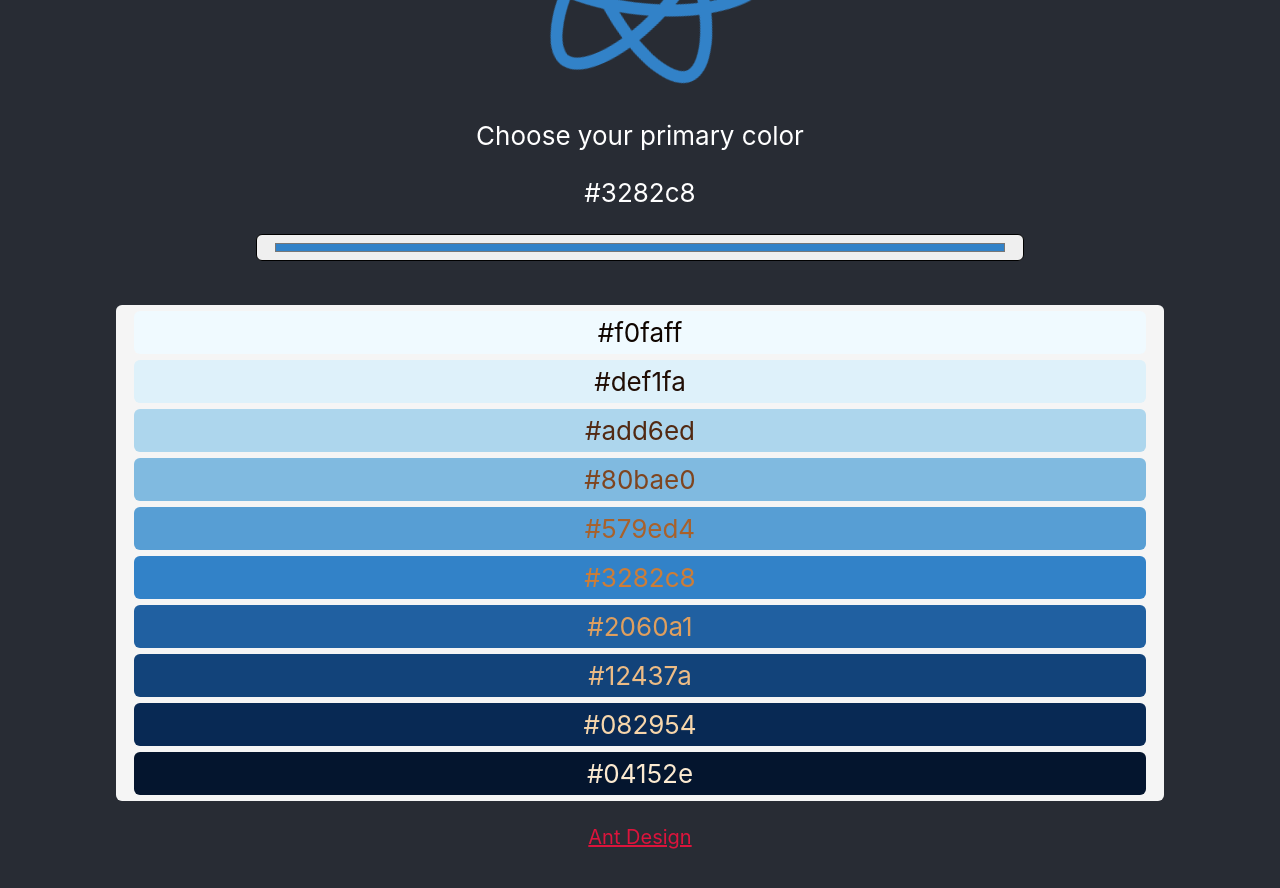
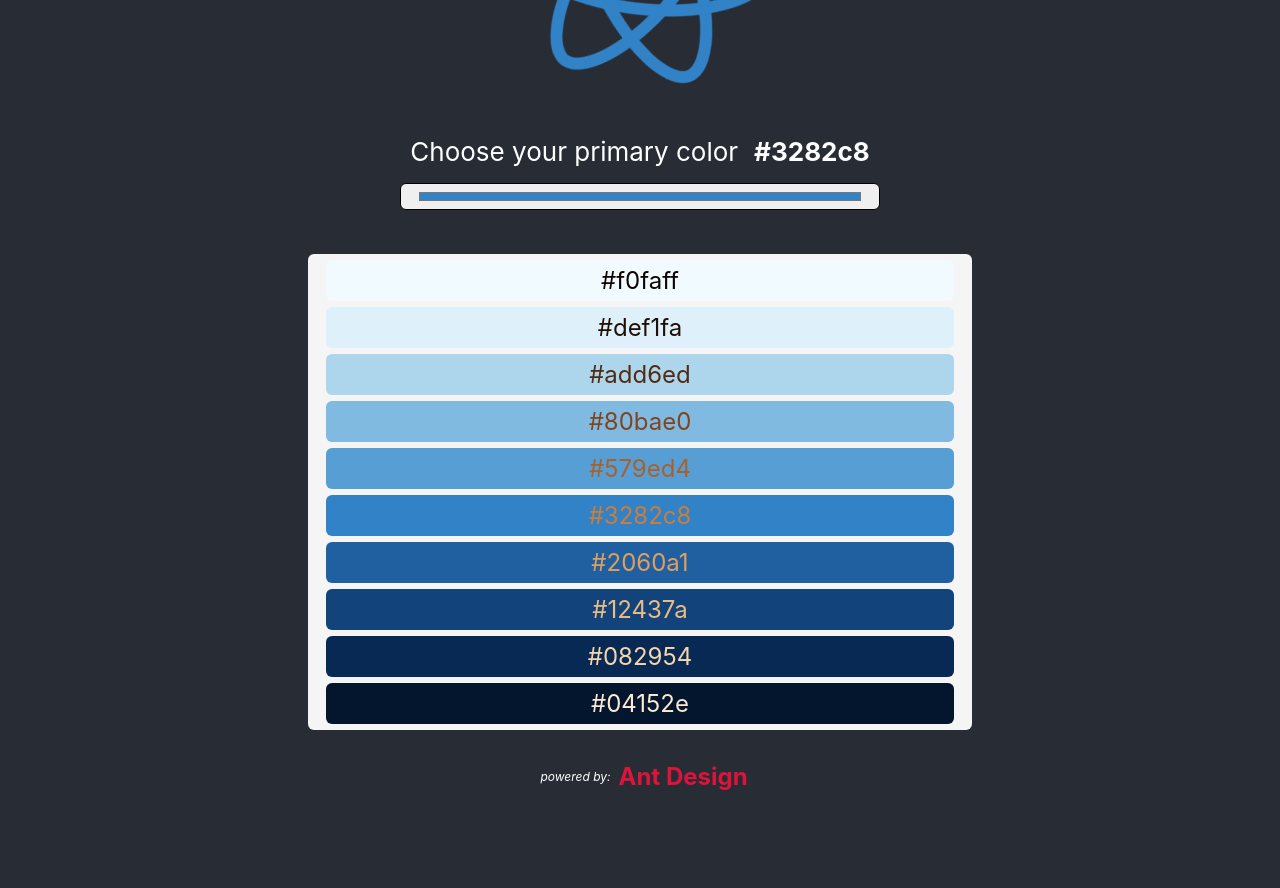
Before and after one commit to MCesarczyk/color-theme-generator, a React (Create React App) app: page / in a window 1280 px wide. Shown: the part 200-1088 px from the top of the page. After the commit the page ends 1039 px from the top, so only its background shows below. Built offline with nearby package versions, Linux system fonts and the light colour scheme.

Commit message:
update layout

```diff
--- a/src/App.js
+++ b/src/App.js
@@ -6,7 +6,8 @@ import { ReactComponent as ReactLogo } from "./assets/reactLogo.svg";
 import { colorsCalculate } from './utils/colorsCalculate';
 import { debounce } from './utils/debounce';
 import { Wrapper } from './shared/Wrapper';
-import { Header } from './shared/Header';
+import Headline from './shared/Headline';
+import { Body } from './shared/Body';
 import Footer from './shared/Footer';
 
 const App = () => {
@@ -23,20 +24,22 @@ const App = () => {
 
   return (
     <Wrapper>
-      <Header>
+      <Body>
         <Logo color={primary} >
           <ReactLogo height="100%" />
         </Logo>
-
-        Choose your primary color
-        <p>{primary}</p>
+        <Headline
+          title="Choose your primary color"
+          value={primary}
+          >
+        </Headline>
         <Input
           value={primary}
           onChange={e => handleChange(e.target.value)}
         />
         <ColorPalette palette={palette} />
         <Footer />
-      </Header>
+      </Body>
     </Wrapper>
   );
 }
--- a/src/core/ColorPalette/styled.js
+++ b/src/core/ColorPalette/styled.js
@@ -24,4 +24,9 @@ export const Badge = styled.li.attrs(props => ({
     padding: 6px 24px;
     border-radius: 6px;
     margin: 6px;
+    font-size: 24px;
+
+    @media (max-width: 576px) {
+        font-size: 20px;
+    }
 `;
--- a/src/core/Input/styled.js
+++ b/src/core/Input/styled.js
@@ -4,5 +4,5 @@ export const StyledInput = styled.input`
     padding: 0.25rem 1rem;
     margin-bottom: 1.25rem;
     border-radius: 6px;
-    width: 60vw;
+    width: 60%;
 `;
--- a/src/index.js
+++ b/src/index.js
@@ -12,12 +12,14 @@ body {
     sans-serif;
   -webkit-font-smoothing: antialiased;
   -moz-osx-font-smoothing: grayscale;
+  background-color: #282c34;
 }
 
 code {
   font-family: source-code-pro, Menlo, Monaco, Consolas, 'Courier New',
     monospace;
-}`
+}
+`
 
 ReactDOM.render(
   <React.StrictMode>
--- a/src/shared/Header/index.js
+++ b/src/shared/Body/index.js
@@ -1,6 +1,6 @@
 import styled from "styled-components";
 
-export const Header = styled.header`
+export const Body = styled.header`
     background-color: #282c34;
     min-height: 100vh;
     display: flex;
--- a/src/shared/Footer/index.js
+++ b/src/shared/Footer/index.js
@@ -1,6 +1,11 @@
-import { FooterLink } from "./styled";
+import { Space } from "../Space";
+import { FooterLabel, FooterLink } from "./styled";
 
 const Footer = () => (
+  <Space footer>
+  <FooterLabel>
+    powered by:
+  </FooterLabel>
     <FooterLink
       className="App-link"
       href="https://ant.design/"
@@ -9,6 +14,7 @@ const Footer = () => (
     >
       Ant Design
     </FooterLink>
+  </Space>
 );
 
 export default Footer;
--- a/src/shared/Footer/styled.js
+++ b/src/shared/Footer/styled.js
@@ -1,7 +1,20 @@
 import styled from "styled-components";
+
+export const FooterLabel = styled.span`
+    font-size: 0.75rem;
+    font-style: italic;
+    margin-left: 0.5rem;
+    margin-right: 0.5rem;
+`;
 
 export const FooterLink = styled.a`
     color: crimson;
-    font-size: 1.25rem;
-    margin-bottom: 3rem;
+    font-size: 1.5rem;
+    font-weight: 700;
+    text-decoration: none;
+    transition: 0.5s all;
+
+    &:hover {
+        filter: brightness(2.5);
+    }
 `;
--- /dev/null
+++ b/src/shared/Headline/index.js
@@ -0,0 +1,15 @@
+import { Space } from "../Space";
+import { Paragraph, Title } from "./styled";
+
+const Headline = ({ title, value }) => (
+    <Space>
+        <Title>
+            {title}
+        </Title>
+        <Paragraph>
+            {value}
+        </Paragraph>
+    </Space>
+);
+
+export default Headline;
--- /dev/null
+++ b/src/shared/Headline/styled.js
@@ -0,0 +1,11 @@
+import styled from "styled-components";
+
+export const Title = styled.h1`
+    font: inherit;
+    margin: 0.5rem;;
+`;
+
+export const Paragraph = styled.p`
+    font-weight: 700;
+    margin: 0.5rem;
+`;
--- /dev/null
+++ b/src/shared/Space/index.js
@@ -0,0 +1,16 @@
+import styled, { css } from "styled-components";
+
+export const Space = styled.div`
+    display: flex;
+    align-items: center;
+    justify-content: center;
+    margin: 0.5rem;
+
+    @media (max-width: 576px) {
+        flex-direction: column;
+    }
+
+    ${({ footer }) => footer && css`
+        margin-bottom: 3rem;
+    `}
+`;
--- a/src/shared/Wrapper/index.js
+++ b/src/shared/Wrapper/index.js
@@ -2,4 +2,6 @@ import styled from "styled-components";
 
 export const Wrapper = styled.div`
     text-align: center;
+    max-width: 800px;
+    margin: 0 auto;
 `;
```
